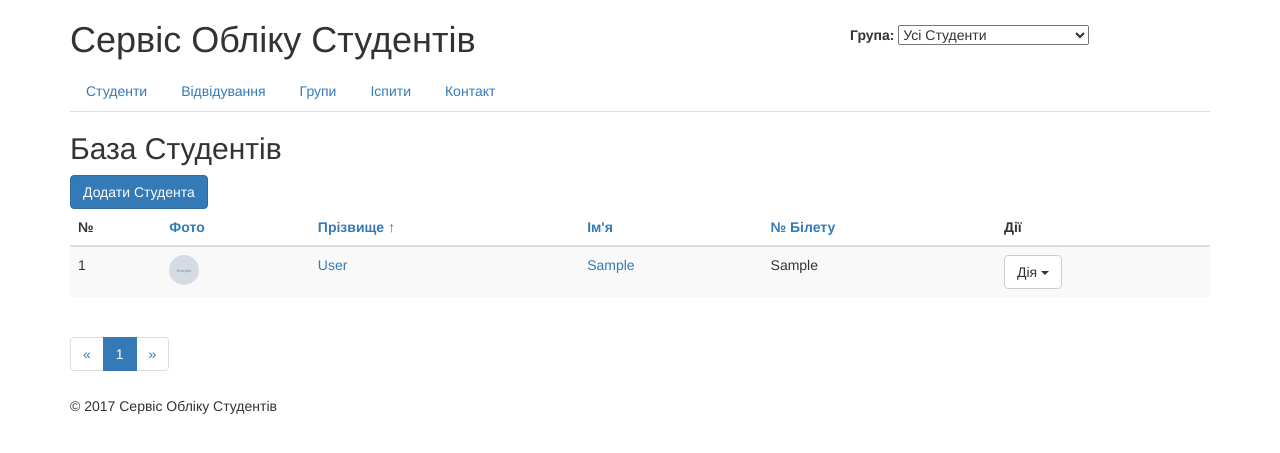
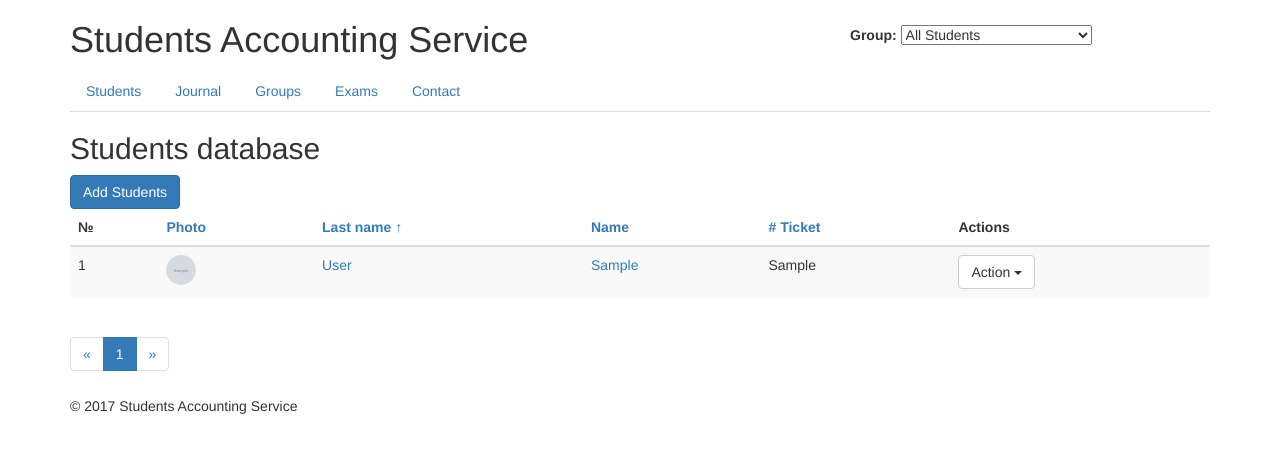
Before and after one commit to demkivroman/Students, a Django app: page / in a window 1280 px wide. Shown: the top 453 px of the page. Run offline with Django 3.2, Linux system fonts and the light colour scheme; tables that the repository leaves empty hold one stand-in row (values such as "Sample post"); grey boxes marked "Sample" are stand-in pictures; some libraries are stand-ins or nearby versions.

Commit message:
Translation tampletes on uk language witj "trans" tag

```diff
--- a/students/templates/students/base.html
+++ b/students/templates/students/base.html
@@ -7,7 +7,7 @@
 <title>{% trans "Students Accounting Service " %} - {% block meta_title %}{% endblock meta_title %}</title>
   <meta name="viewport" content="width=device-width, initial-scale=1">
 <meta name = "description"
-      value = "Система Обліку Студентів Навчального Закаду" />
+      value = "{% trans "App to manage students database" %}" />
 
 <!-- Style inclusion -->
   <link rel="stylesheet" href="https://maxcdn.bootstrapcdn.com/bootstrap/3.3.7/css/bootstrap.min.css">
@@ -27,14 +27,14 @@
 <div class = "row" id = "header">
    <!-- Logo-->
 <div class = "col-xs-8">
-<h1>Сервіс Обліку Студентів</h1>
+<h1>{% trans "Students Accounting Service " %}</h1>
 </div>
 
    <!-- Group Selector-->
 <div class = "col-xs-4" id = "group-selector" style = "margin-top: 25px">
-  <strong>Група:</strong>
+  <strong>{% trans "Group:" %}</strong>
   <select>
-    <option value = "">Усі Студенти</option>
+    <option value = "">{% trans "All Students" %}</option>
     {% for group in GROUPS %}
     <option value="{{group.id}}" {% if group.selected %} selected="1"{% endif %}>
     {{group.title}}{% if group.leader %}, {{group.leader}}{% endif %}</option>
@@ -50,17 +50,17 @@
 <div class = "col-xs-12">
    <ul class = "nav nav-tabs" role = "tablist">
    {% url 'home' as home %}
-   <li role = "presentation"> <a href = "{% url "home" %}"> Студенти </a> </li>
+   <li role = "presentation"> <a href = "{% url "home" %}"> {% trans "Students" %} </a> </li>
    {% url 'journal' as journal%}
    <li role = "presentation" id = "ajax_journal" data-url="{% url "journal" %}">
-    <a href = "#">Відвідування </a> </li>
+    <a href = "#"> {% trans "Journal" %} </a> </li>
    {% url 'groups' as group %}
    <li role = "presentation" id = "ajax_group" data-url="{% url "groups"%}">
-   <a href = "{% url "groups" %}"> Групи </a> </li>
+   <a href = "{% url "groups" %}"> {% trans "Groups" %} </a> </li>
    {% url 'exams' as exam %}
-   <li role = "presentation"><a href = "{% url 'exams' %}">Іспити</a></li>
+   <li role = "presentation"><a href = "{% url 'exams' %}">{% trans "Exams" %}</a></li>
    <li role = "presentation">
-   <a href="{% url 'contact_admin' %}">Контакт</a>
+   <a href="{% url 'contact_admin' %}">{% trans "Contact" %}</a>
    </li>
    </ul>
 </div>
@@ -83,7 +83,7 @@
           </ul>
          </div>
       {% else %}
-      <div id = "alertModal">Йде збереження...</div>
+      <div id = "alertModal">{% trans "Saving..." %}</div>
       {% endif %}
       {% endblock %}
 
@@ -100,7 +100,7 @@
 <!-- Start Footer-->
 <div class = "row" id = "footer">
     <div class = "col-xs-12">
-     &copy; 2017 Сервіс Обліку Студентів
+     &copy; 2017 {% trans "Students Accounting Service" %}
     </div>
 </div>
 <!-- End Footer-->
--- a/students/templates/students/students_list.html
+++ b/students/templates/students/students_list.html
@@ -1,13 +1,13 @@
 {% extends "students/base.html" %}
+{% load i18n %}
 {% load static from staticfiles %}
-{% block meta_title %}Студенти{% endblock meta_title %}
-{% block title %}База Студентів{% endblock title %}
+{% block meta_title %}{% trans "Students" %}{% endblock meta_title %}
+{% block title %}{% trans "Students database" %}{% endblock title %}
 
 {% block content %}
 
 <!-- Add Student Button -->
-      <a class="btn btn-primary" href = {% url "students_add" %}> Додати Студента </a>
-
+      <a class="btn btn-primary" href = {% url "students_add" %}> {% trans "Add Students" %}</a>
       <div>
            <!-- Start Student Listing -->
            <table class="table table-hover table-striped">
@@ -15,29 +15,29 @@
               <thead>
                  <tr>
                    <th>№</a></th>
-                   <th><a href = "{% url 'home' %}?order_by=photo{% if request.GET.order_by == 'photo' and request.GET.reverse != '1'%}&amp;reverse=1 {% endif %}">Фото
+                   <th><a href = "{% url 'home' %}?order_by=photo{% if request.GET.order_by == 'photo' and request.GET.reverse != '1'%}&amp;reverse=1 {% endif %}">{% trans "Photo" %}
                    {% if order_by == 'photo' and reverse != '1' %}&uarr;
                    {% elif order_by == 'photo' and reverse == '1' %}&darr;
                    {% endif %}</a></th>
-                   <th><a href = "{% url 'home' %}?order_by=last_name&amp;reverse=1{% if request.GET.order_by == 'last_name' and request.GET.reverse == '1'%}&amp;reverse=0{% endif %}">Прізвище
+                   <th><a href = "{% url 'home' %}?order_by=last_name&amp;reverse=1{% if request.GET.order_by == 'last_name' and request.GET.reverse == '1'%}&amp;reverse=0{% endif %}">{% trans "Last name" %}
                    {% if order_by == '' and reverse != '1' %}&uarr;
                    {% elif order_by == 'last_name' and reverse != '1' %}&uarr;
                    {% elif order_by == 'last_name' and reverse == '1' %}&darr;
                    {% endif %}
                    </a></th>
                    <th><a href = "{% url 'home' %}?order_by=first_name{% if request.GET.order_by == 'first_name' and request.GET.reverse != '1'%}&amp;reverse=1 {% endif %}">
-                   Ім'я
+                   {% trans "Name" %}
                    {% if order_by == 'first_name' and reverse != '1' %}&uarr;
                    {% elif order_by == 'first_name' and reverse == '1' %}&darr;
                    {% endif %}
                    </a></th>
                    <th><a href = "{% url 'home' %}?order_by=ticket{% if request.GET.order_by == 'ticket' and request.GET.reverse != '1'%}&amp;reverse=1 {% endif %}">
-                    № Білету
+                    {% trans "# Ticket" %}
                     {% if order_by == 'ticket' and reverse != '1' %}&uarr;
                    {% elif order_by == 'ticket' and reverse == '1' %}&darr;
                    {% endif %}
                    </a></th>
-                   <th>Дії</th>
+                   <th>{% trans "Actions" %}</th>
                  </tr>
               </thead>
                 {% endwith %}
@@ -58,13 +58,13 @@
                    <td>
                    <div class="dropdown">
    <button class="btn btn-default dropdown-toggle" type="button" data-toggle="dropdown" aria-haspopup="true" aria-expanded="true">
-    Дія
+    {% trans "Action" %}
     <span class="caret"></span>
   </button>
   <ul class="dropdown-menu" role = "menu">
-    <li> <a href="{% url "journal" student.id %}">Відвідування</a></li>
-    <li> <a href="{% url "students_edit" student.id %}" class = "student-edit-form-link">Редагувати</a></li>
-    <li> <a href="{% url "students_delete" student.id %}">Видалити</a></li>
+    <li> <a href="{% url "journal" student.id %}">{% trans "Journal" %}</a></li>
+    <li> <a href="{% url "students_edit" student.id %}" class = "student-edit-form-link">{% trans "Edit" %}</a></li>
+    <li> <a href="{% url "students_delete" student.id %}">{% trans "Delete" %}</a></li>
   </ul>
 </div>
                    </td>
```
Also changed, not shown: students/templates/students/group_confirm_delete.html (+5 -4 lines), 1 other file.
